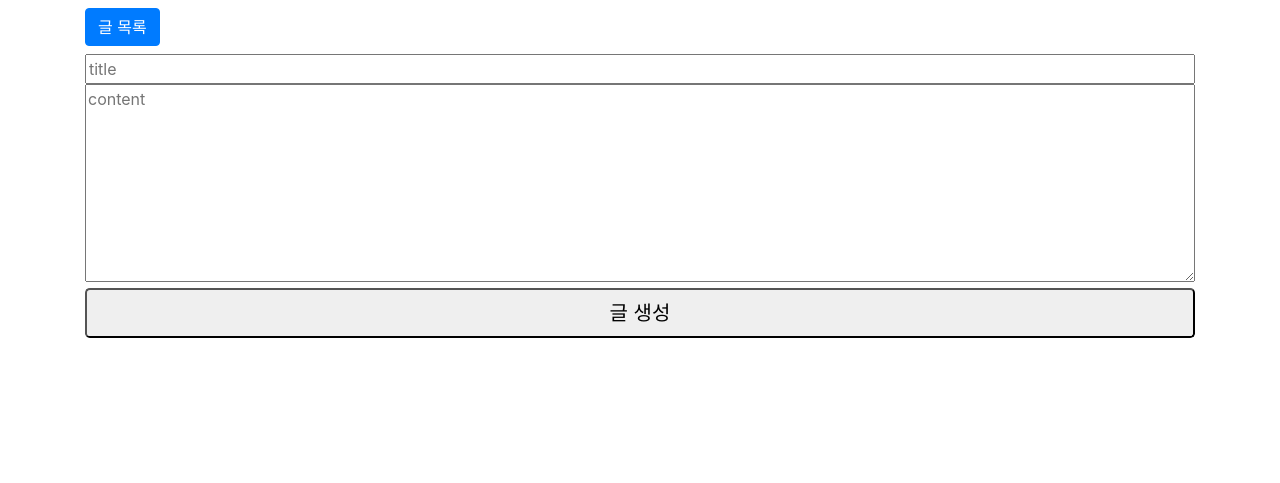
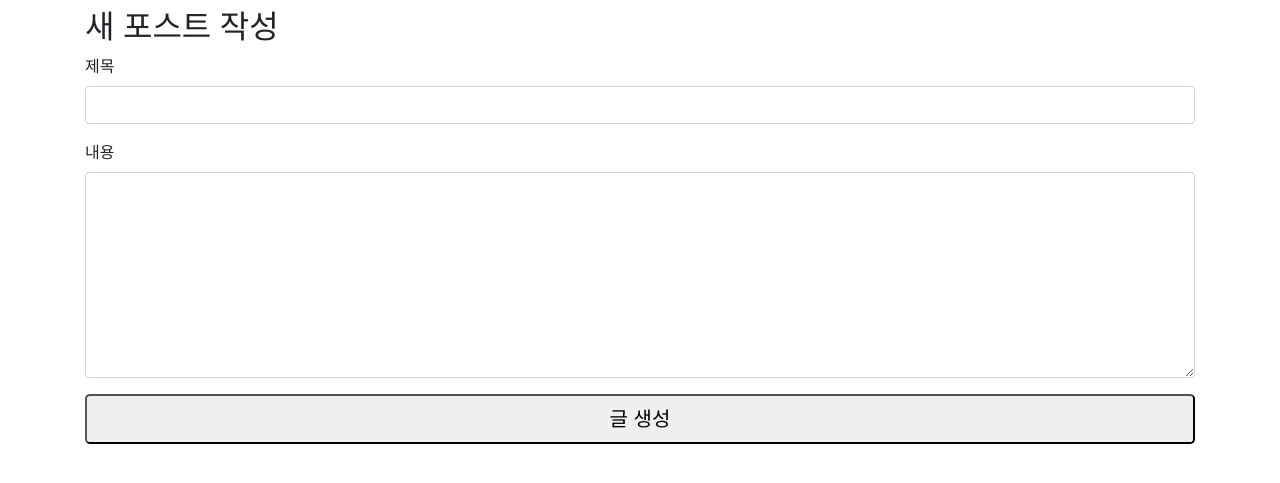
Before and after one commit to DI-Kim/djangogirls-tutorial, a Django app: page /posts/create/ in a window 1280 px wide. Shown: the part 56-539 px from the top of the page. Run offline with Django 3.2, Linux system fonts and the light colour scheme; some libraries are stand-ins or nearby versions.

Commit message:
post_create form 디자인 구현

```diff
--- a/app/templates/blog/post_create.html
+++ b/app/templates/blog/post_create.html
@@ -1,10 +1,16 @@
 {% extends 'base.html' %}
 
 {% block content %}
+<h2>새 포스트 작성</h2>
 <form>
-    <a href="{% url 'post-list' %}" class="btn btn-primary mb-2">글 목록</a>
-    <input name="title" class="w-100" placeholder="title">
-    <textarea name="text" class="w-100" rows="8" placeholder="content"></textarea>
+    <div class="form-group">
+        <label for="id-title">제목</label>
+        <input name="title" class="form-control" type="text" id="id-title">
+    </div>
+    <div class="form-group">
+        <label for="id-text">내용</label>
+        <textarea name="text" class="form-control" rows="8" id="id-text"></textarea>
+    </div>
     <button type="submit" class="btn-lg btn-block">글 생성</button>
 </form>
 {% endblock %}
```
